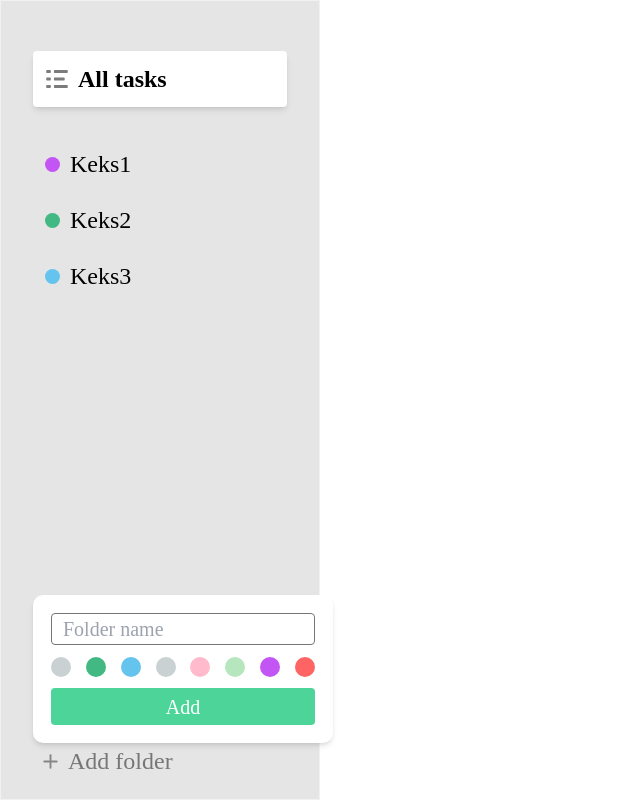
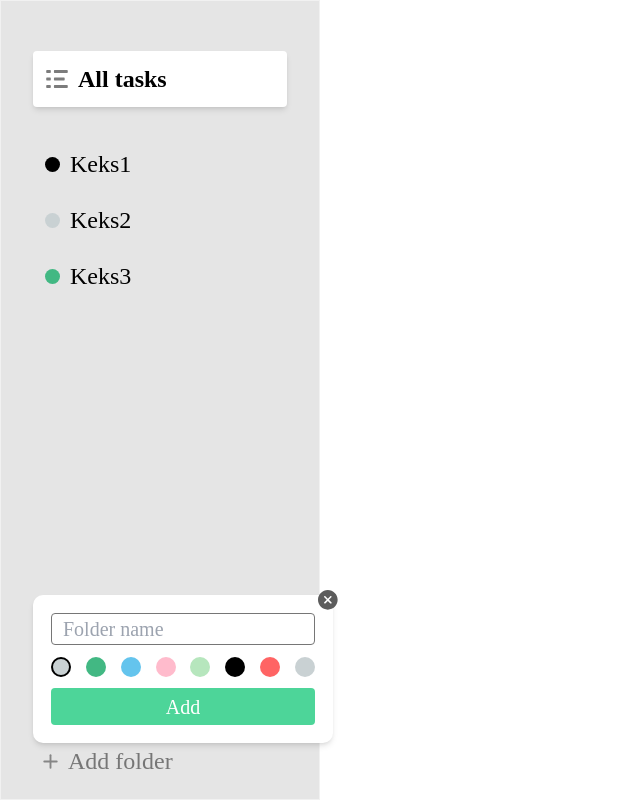
Before and after one commit to altq33/TODO-ReactApp, a React (Vite) app: page / in a window 1280 px wide. Both pictures are taken after a click on the button "Add folder". Shown: the whole page, without its empty margins (0-640 px from the left). Built offline with nearby package versions, Linux system fonts and the light colour scheme; a web font is replaced by a local one.

Commit message:
add logic on color-picker and modal-window

```diff
--- a/src/components/AddFolderModal/AddFolderModal.tsx
+++ b/src/components/AddFolderModal/AddFolderModal.tsx
@@ -1,18 +1,33 @@
-import React from "react";
+import React, { useState } from "react";
 import { ColorTag } from "../ColorTag/ColorTag";
+import { colors } from "../../server/db.json";
 
-export const AddFolderModal = () => {
-  const colors: number[] = Array.from(Array(8).keys());
+interface IAddFolderModalProps {
+  closeModal: () => void;
+}
+
+export const AddFolderModal: React.FC<IAddFolderModalProps> = ({
+  closeModal,
+}) => {
+  const [selectedColor, setSelectedColor] = useState(colors[0].id);
+
   return (
     <div className="add-folder-form">
       <input
         type="text"
         placeholder="Folder name"
-        className="bg-white text-[20px] w-full pl-[11px] py-[8px] rounded-[4px] border border-grey outline-none h-[32px]"
+        className="bg-white text-[20px] w-full pl-[11px] py-[8px] rounded-[4px] border border-gray outline-none h-[32px]"
       />
       <div className="flex w-full justify-between">
-        {colors.map((el) => {
-          return <ColorTag colorId={el} key={el} />;
+        {colors.map((el, i) => {
+          return (
+            <ColorTag
+              colorId={el.id}
+              key={el.id}
+              selected={selectedColor == el.id ? true : false}
+              onClick={() => setSelectedColor(el.id)}
+            />
+          );
         })}
       </div>
       <button
@@ -21,6 +36,7 @@ export const AddFolderModal = () => {
       >
         Add
       </button>
+      <button className="close-modal-btn" onClick={closeModal}></button>
     </div>
   );
 };
--- a/src/components/App/App.tsx
+++ b/src/components/App/App.tsx
@@ -17,7 +17,9 @@ export const App: React.FC = () => {
       <div className="todo-sidebar">
         <List label="All tasks" folders={folders} />
         <div>
-          {addModalIsOpen && <AddFolderModal />}
+          {addModalIsOpen && (
+            <AddFolderModal closeModal={() => setAddModalIsOpen(false)} />
+          )}
           <AddFolderBtn onClick={() => setAddModalIsOpen(true)} />
         </div>
       </div>
--- a/src/components/ColorTag/ColorTag.tsx
+++ b/src/components/ColorTag/ColorTag.tsx
@@ -1,14 +1,28 @@
 import React from "react";
 
-export const ColorTag = ({ colorId }: { colorId: number }) => {
+interface IColorTagProps {
+  colorId: number;
+  selected?: boolean;
+  onClick?: () => void;
+}
+
+export const ColorTag: React.FC<IColorTagProps> = ({
+  colorId,
+  selected,
+  onClick,
+}) => {
   let color: string;
 
   switch (colorId) {
     case 1: {
+      color = "bg-gray-point";
+      break;
+    }
+    case 2: {
       color = "bg-green-point";
       break;
     }
-    case 2: {
+    case 3: {
       color = "bg-blue-point";
       break;
     }
@@ -21,7 +35,7 @@ export const ColorTag = ({ colorId }: { colorId: number }) => {
       break;
     }
     case 6: {
-      color = "bg-purple-point";
+      color = "bg-black";
       break;
     }
     case 7: {
@@ -29,8 +43,10 @@ export const ColorTag = ({ colorId }: { colorId: number }) => {
       break;
     }
     default:
-      color = "bg-grey-point";
+      color = "bg-gray-point";
   }
 
-  return <div className={`color-tag ${color}`}></div>;
+  if (selected) color += " selected";
+
+  return <div onClick={onClick} className={`color-tag ${color}`}></div>;
 };
--- a/src/components/List/ListItem/ListItem.tsx
+++ b/src/components/List/ListItem/ListItem.tsx
@@ -2,7 +2,7 @@ import React from "react";
 import { ColorTag } from "../../ColorTag/ColorTag";
 import { IFolder } from "../List";
 
-export const ListItem = ({ colorId, title, selected }: IFolder) => {
+export const ListItem: React.FC<IFolder> = ({ colorId, title, selected }) => {
   return (
     <li className={selected ? "selected" : ""}>
       <div className="flex items-center">
--- a/src/index.css
+++ b/src/index.css
@@ -43,15 +43,23 @@
   }
 
   .add-folder-btn {
-    @apply cursor-pointer ml-[10px] self-start transition hover:scale-110  text-grey before:content-[""] before:inline-block before:bg-no-repeat before:bg-cover before:bg-[url("./assets/icons/add.svg")] before:w-[15px] before:h-[15px] before:mr-[10px];
+    @apply cursor-pointer ml-[10px] self-start transition hover:scale-110  text-gray before:content-[""] before:inline-block before:bg-no-repeat before:bg-cover before:bg-[url("./assets/icons/add.svg")] before:w-[15px] before:h-[15px] before:mr-[10px];
   }
 
   .add-folder-form {
-    @apply w-[300px] h-[148px] p-[18px] bg-white rounded-[10px] flex flex-col justify-between shadow-md;
+    @apply w-[300px] h-[148px] p-[18px] bg-white rounded-[10px] flex flex-col justify-between shadow-md relative;
   }
 
   .add-folder-form .color-tag {
-    @apply w-[20px] h-[20px] m-0;
+    @apply w-[20px] h-[20px] m-0 cursor-pointer;
+  }
+
+  .add-folder-form .color-tag.selected {
+    @apply border-2 border-black;
+  }
+
+  .close-modal-btn {
+    @apply bg-[url('./assets/icons/close-modal.svg')] bg-cover bg-no-repeat w-[20px] h-[20px] absolute top-[-5px] right-[-5px];
   }
 }
 
--- /dev/null
+++ b/src/server/db.json
@@ -0,0 +1,12 @@
+{
+    "colors": [
+        {"id": 1, "colorHex": "#C9D1D3" },
+        {"id": 2, "colorHex": "#42B883" },
+        {"id": 3, "colorHex": "#64C4ED" },
+        {"id": 4, "colorHex": "#FFBBCC" },
+        {"id": 5, "colorHex": "#B6E6BD" },
+        {"id": 6, "colorHex": "#C355F5" },
+        {"id": 7, "colorHex": "#09011A" },
+        {"id": 8, "colorHex": "#FF6464" }
+    ]
+}
--- a/tailwind.config.cjs
+++ b/tailwind.config.cjs
@@ -8,6 +8,7 @@ module.exports = {
       },
       colors: {
         transparent: "transparent",
+        "gray-point": "#C9D1D3",
         "side-bg": "#E5E5E5",
         "green-point": "#42B883",
         "btn-color": "#4DD599",
@@ -18,7 +19,8 @@ module.exports = {
         "purple-point": "#C355F5",
         "salmon-point": "#FF6464",
         "sb-border": "#F1F1F1",
-        grey: "#767676",
+        "close-btn-bg": "#5C5C5C",
+        gray: "#767676",
       },
     },
   },
```
Also changed, not shown: src/components/AddFolderBtn/AddFolderBtn.tsx (+7 -5 lines), src/components/List/List.tsx (+10 -3 lines), src/assets/icons/close-modal.svg (added).
